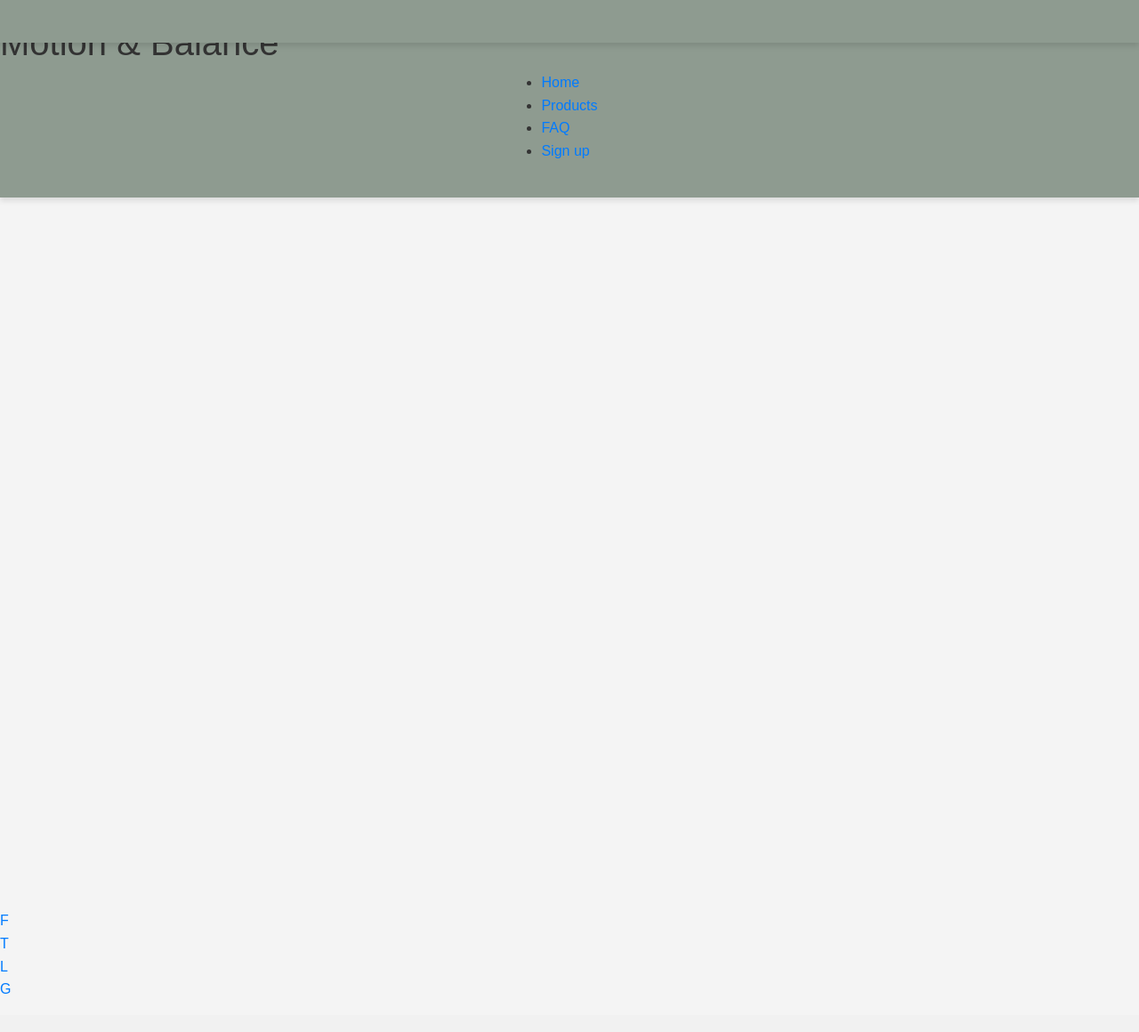
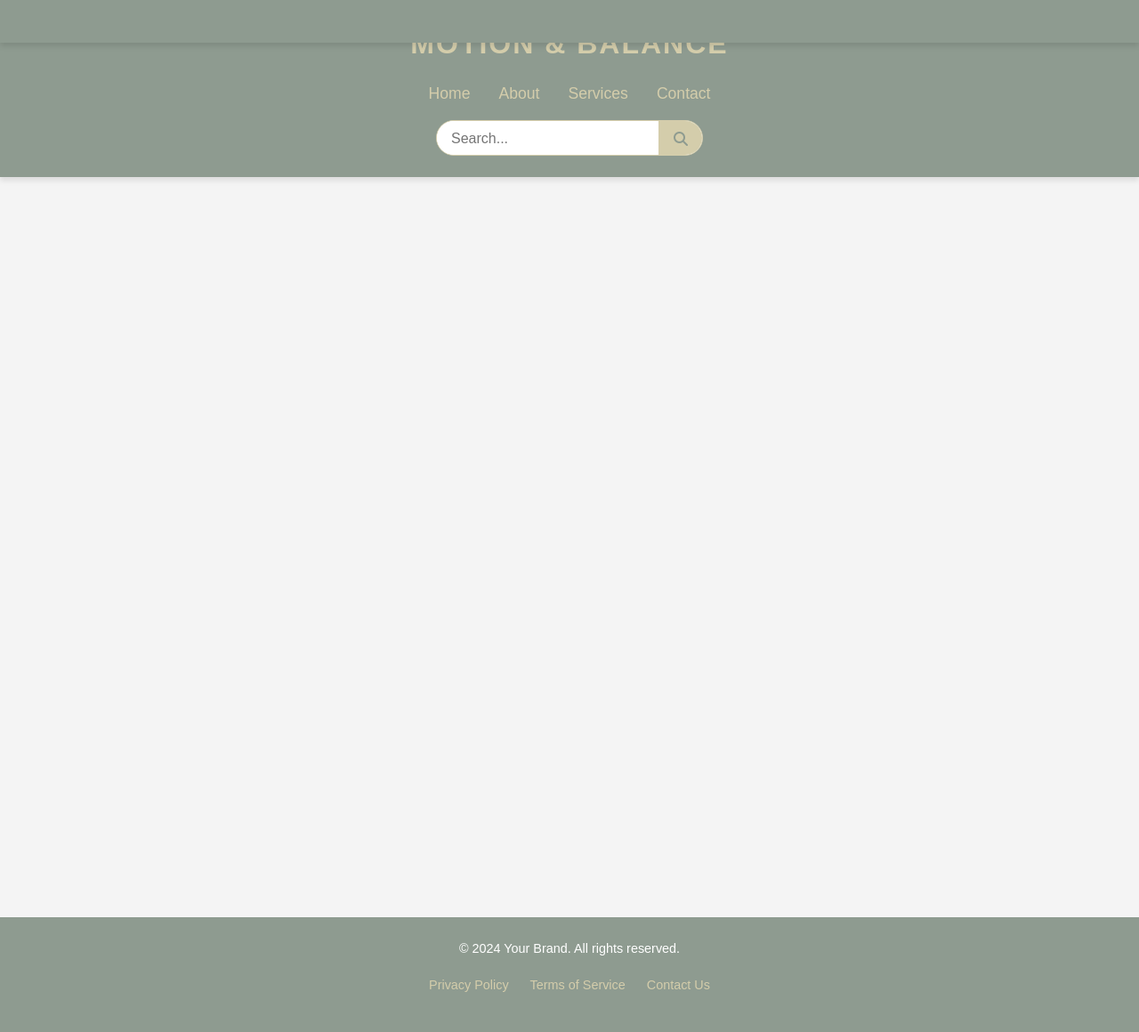
Before and after one commit to Kevinolm10/Motion-balance, a Django app: page / in a window 1280 px wide. Shown: the whole page at 89% size. Before the commit the page ends 1117 px from the top, so only its background shows below. Run offline with Django 5.2, Linux system fonts and the light colour scheme; some libraries are stand-ins or nearby versions.

Commit message:
Add search bar to nav and copyright to footer

```diff
--- a/templates/base.html
+++ b/templates/base.html
@@ -56,27 +56,22 @@
     {% endblock %}
 
     <header>
-        <!-- Brand -->
-        <h1 class="brand">Motion & Balance</h1>
-
-        <!-- Nav -->
-        <div>
-            <nav>
-                <ul>
-                    <li>
-                        <a href="">Home</a>
-                    </li>
-                    <li>
-                        <a href="">Products</a>
-                    </li>
-                    <li>
-                        <a href="">FAQ</a>
-                    </li>
-                    <li>
-                        <a href="">Sign up</a>
-                    </li>
+        <div class="container">
+            <div class="branding">
+                <a href="/" class="brand">Motion & balance</a>
+            </div>
+            <nav class="nav">
+                <ul class="nav-list">
+                    <li><a href="/home">Home</a></li>
+                    <li><a href="/about">About</a></li>
+                    <li><a href="/services">Services</a></li>
+                    <li><a href="/contact">Contact</a></li>
                 </ul>
             </nav>
+            <div class="search-bar">
+                <input type="text" placeholder="Search..." />
+                <button type="submit"><i class="fas fa-search"></i></button>
+            </div>
         </div>
     </header>
     <main>
@@ -87,27 +82,14 @@
     {% endblock %}
 
 
-    <footer>
-        <!-- Social links -->
-        <div>
-            <ul>
-                <li>
-                    <a href="">F</a>
-                </li>
-                <li>
-                    <a href="">T</a>
-                </li>
-                <li>
-                    <a href="">L</a>
-                </li>
-                <li>
-                    <a href="">G</a>
-                </li>
+    <footer class="footer">
+        <div class="container">
+            <p>&copy; 2024 Your Brand. All rights reserved.</p>
+            <ul class="footer-links">
+                <li><a href="/privacy">Privacy Policy</a></li>
+                <li><a href="/terms">Terms of Service</a></li>
+                <li><a href="/contact">Contact Us</a></li>
             </ul>
-        </div>
-
-        <!-- Search -->
-        <div>
         </div>
     </footer>
 
```
